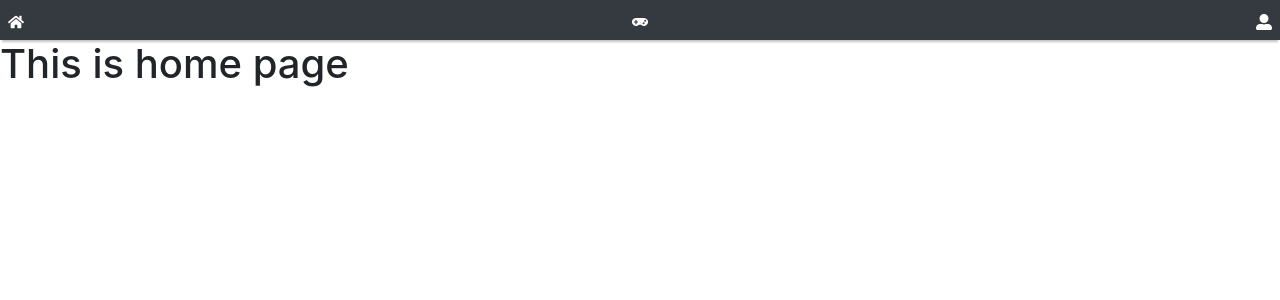
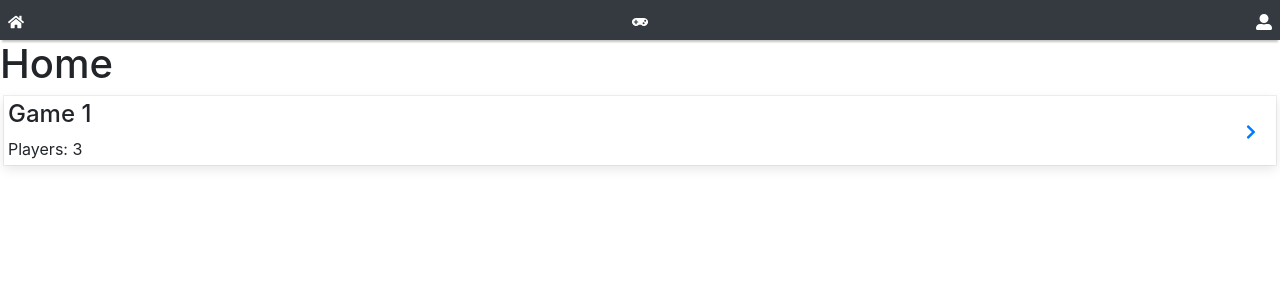
Before and after one commit to b3rg3t/score-more, a React (Create React App) app: page / in a window 1280 px wide. Shown: the top 300 px of the page. Built offline with nearby package versions, Linux system fonts and the light colour scheme.

Commit message:
display active games

```diff
--- a/public/index.html
+++ b/public/index.html
@@ -4,7 +4,7 @@
     <meta charset="utf-8" />
     <link rel="icon" href="%PUBLIC_URL%/favicon.ico" />
     <meta name="viewport" content="width=device-width, initial-scale=1" />
-    <meta name="theme-color" content="#000000" />
+    <meta name="theme-color" content="black" />
     <meta
       name="description"
       content="Web site created using create-react-app"
@@ -29,7 +29,7 @@
     <link rel="stylesheet" href="https://stackpath.bootstrapcdn.com/bootstrap/4.5.0/css/bootstrap.min.css" integrity="sha384-9aIt2nRpC12Uk9gS9baDl411NQApFmC26EwAOH8WgZl5MYYxFfc+NcPb1dKGj7Sk" crossorigin="anonymous">
 
 
-    <title>Avtal</title>
+    <title>Score more</title>
   </head>
   <body>
     <noscript>You need to enable JavaScript to run this app.</noscript>
--- a/src/App.scss
+++ b/src/App.scss
@@ -15,3 +15,6 @@ $bg-shadow-border: 0 0 0 1px hsla(0, 1%, 43%, 0.1), 0 4px 11px hsla(0, 0%, 0%, 0
 .main-shadow {
   box-shadow: $bg-shadow;
 }
+.box-shadow {
+  box-shadow: $bg-shadow-border;
+}
--- /dev/null
+++ b/src/components/Loader.tsx
@@ -0,0 +1,11 @@
+import React from "react";
+
+const Loader = () => {
+  return (
+    <div className="d-flex justify-content-center mt-4">
+      <div className="spinner-border" role="status" />
+    </div>
+  );
+};
+
+export default Loader;
--- /dev/null
+++ b/src/components/game/DisplayActiveGame.tsx
@@ -0,0 +1,30 @@
+import React from "react"
+// , { useContext }
+import GameCard from "./GameCard"
+
+// import { GlobalContext } from "../../store/contexts/mainContext"
+
+const DummyData = [
+    {
+        id: 1,
+        title: "Game 1",
+        players: ["Linn", "Kristin", "David"]
+    }
+]
+
+
+const DisplayActiveGames = (): React.ReactElement => {
+    // const { state } = useContext(GlobalContext)
+
+    const Games = DummyData
+
+    return (
+        <section>
+            <ul className="list-unstyled">
+                {Games.length ? Games.map((game, index) => <GameCard key={index} game={game} />) : null}
+            </ul>
+        </section>
+    )
+}
+
+export default DisplayActiveGames;
--- /dev/null
+++ b/src/components/game/GameCard.tsx
@@ -0,0 +1,17 @@
+import React from "react"
+import { FaChevronRight } from "react-icons/fa"
+
+const GameCard = ({ game }: any) => (
+    <li className="box-shadow p-1 m-1 d-flex justify-content-between">
+        <div className="d-flex flex-column w-100">
+            <h4>{game.title}</h4>
+            <p className="m-0">Players: {game.players.length}</p>
+        </div>
+        <div className="d-flex justify-content-between align-items-center">
+            <button className="btn btn-link round"><FaChevronRight ></FaChevronRight></button>
+        </div>
+
+    </li>
+)
+
+export default GameCard;
--- a/src/components/pages/ActiveGame.tsx
+++ b/src/components/pages/ActiveGame.tsx
@@ -1,14 +1,14 @@
 import React from "react"
-import CreateNewGame from "../creategame/CreateNewGame";
+import CreateNewGame from "../game/CreateNewGame";
 
 const ActiveGame = ({ match }: any) => {
-    const { params: { id: agreementId }, } = match;
+    const { params: { id }, } = match;
 
-    console.log(agreementId)
+    console.log(id)
     return (
         <main>
             <h1>Dynamic route</h1>
-            {agreementId}
+            {id}
             <CreateNewGame />
         </main>
     )
--- a/src/components/pages/Home.tsx
+++ b/src/components/pages/Home.tsx
@@ -1,12 +1,17 @@
 import React, { useContext } from "react"
 import { GlobalContext } from "../../store/contexts/mainContext"
+import DisplayActiveGames from "../game/DisplayActiveGame"
+// import Loader from "../Loader"
 
 const Home = () => {
-    const { state, dispatch } = useContext(GlobalContext)
+
+    const { state } = useContext(GlobalContext)
     console.log(state)
     return (
         <main>
-            <h1>This is home page</h1>
+            <h1>Home</h1>
+            {/* {state.data.activeGame.length > 0 ? <DisplayActiveGames /> : <Loader />} */}
+            <DisplayActiveGames />
         </main>
     )
 }
--- a/src/store/reducers/reducer.tsx
+++ b/src/store/reducers/reducer.tsx
@@ -1,4 +1,4 @@
-import { initialState } from "../contexts/mainContext";
+// import { initialState } from "../contexts/mainContext";
 
 export const GlobalReducer = (state: any, action: any) => {
   switch (action.type) {
```
Also changed, not shown: src/components/game/CreateNewGame.tsx (renamed from src/components/creategame/CreateNewGame.tsx).
